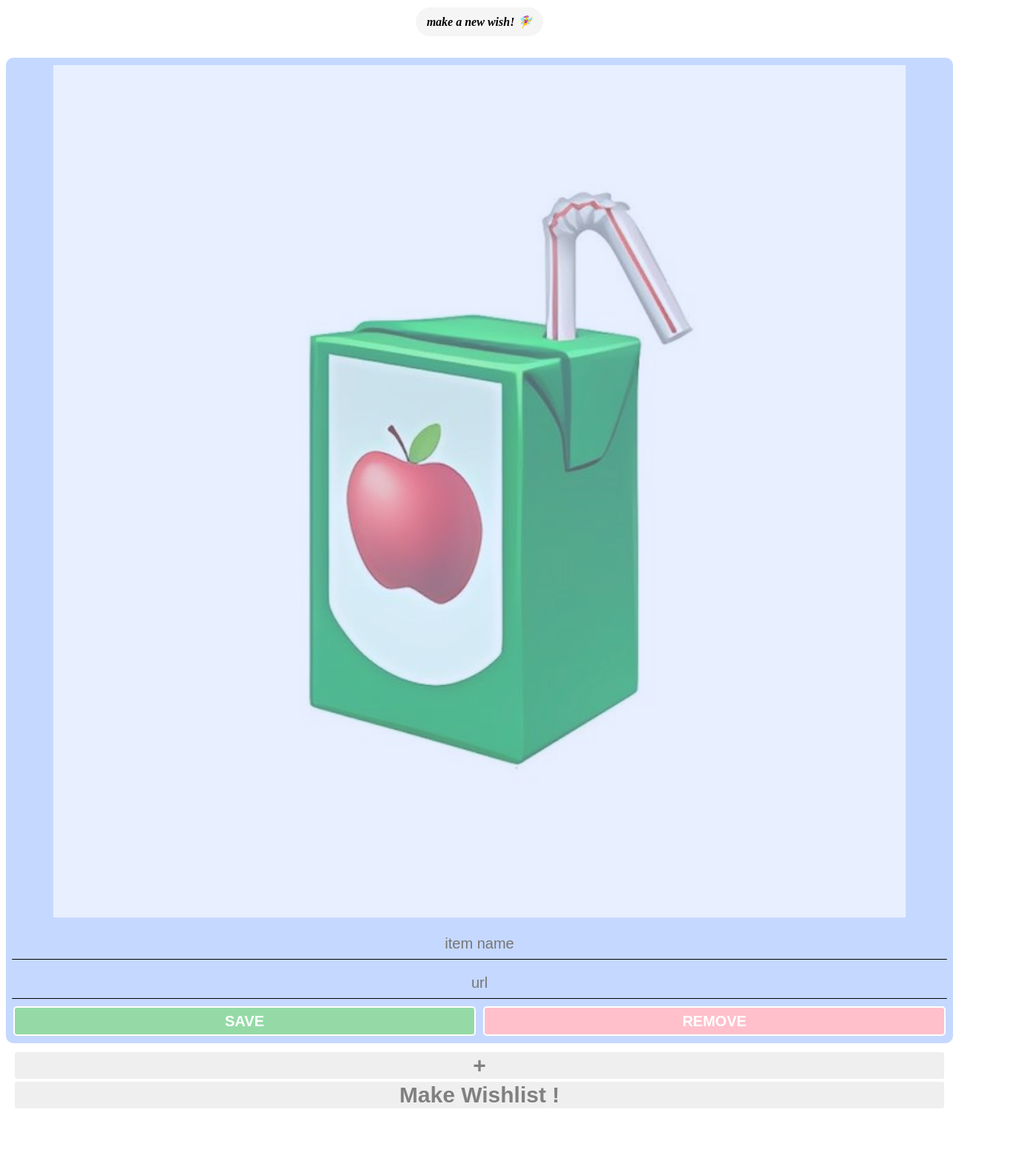
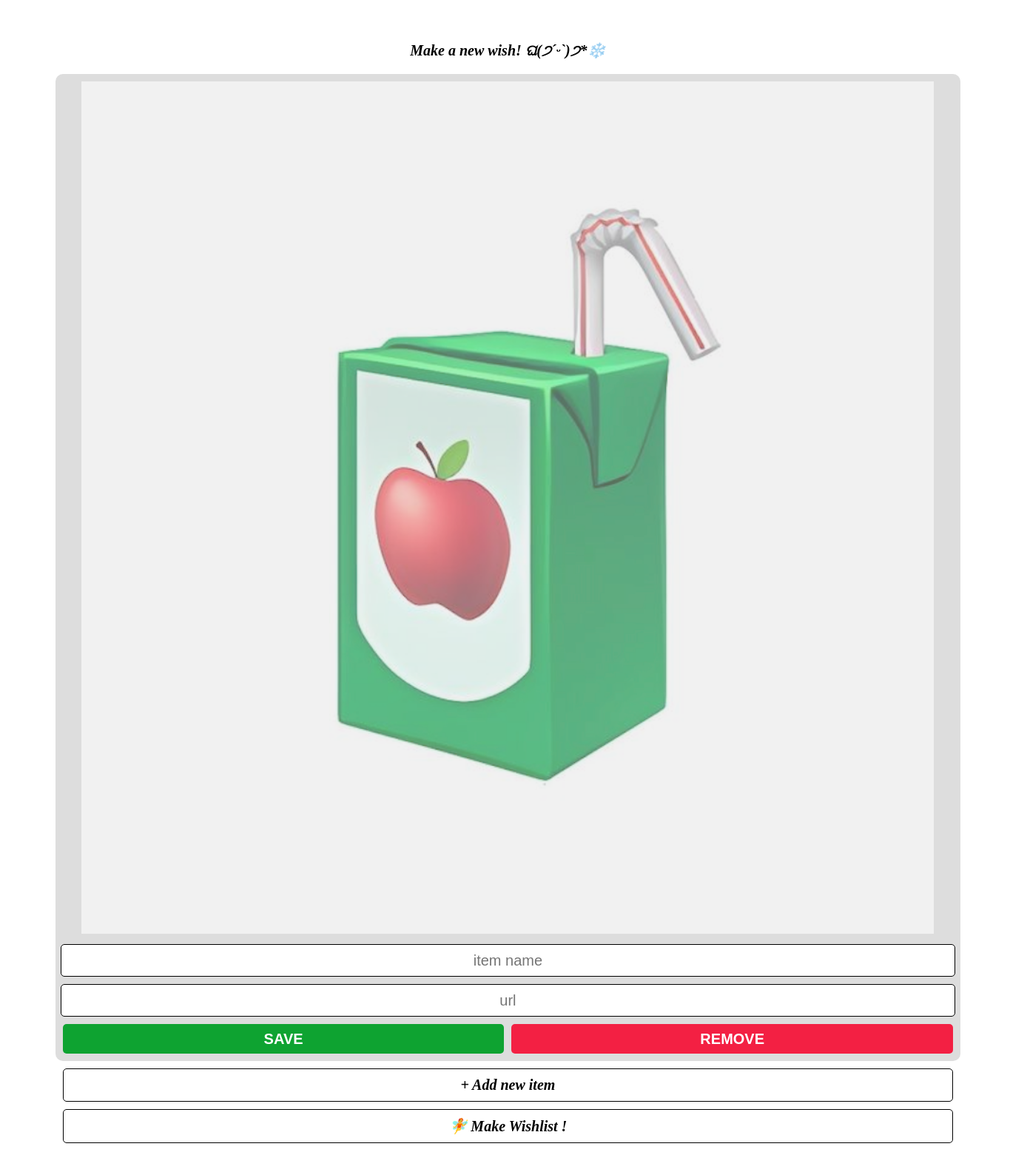
Before and after one commit to sandyleedev/wishlist, a Next.js app in the folder app-front/: page /upload in a window 1280 px wide. Shown: the top 1584 px of the page at 74% size, 1365 px wide, since content can reach past the window. Before the commit the page ends 1500 px from the top, so only its background shows below. Built offline with nearby package versions, Linux system fonts and the light colour scheme.

Commit message:
Add loading component / fix db insert

```diff
--- a/app-front/src/ui/base/Button.tsx
+++ b/app-front/src/ui/base/Button.tsx
@@ -8,12 +8,12 @@ interface ButtonProps {
 }
 
 export const Button = styled.button<ButtonProps>`
-  border: 2px solid white;
+  border: none;
   color: white;
   border-radius: 5px;
   width: ${(props) => props.width || "100px"};
   height: ${(props) => props.height || "40px"};
-  font-weight: 700;
+  font-weight: 600;
   font-size: 20px;
   text-align: center;
 `
--- a/app-front/src/ui/base/Input.tsx
+++ b/app-front/src/ui/base/Input.tsx
@@ -11,13 +11,12 @@ interface BaseInputProps {
 export const Input = styled.input`
   width: 100%;
   height: 40px;
-  border-radius: 1px;
-  border: none;
-  border-bottom: 1px solid black;
+  border-radius: 5px;
+  border: 1px solid black;
   font-size: 20px;
   font-weight: 500;
   text-align: center;
-  background-color: transparent;
+  background-color: white;
   &:focus,
   &:active {
     outline: none;
@@ -35,7 +34,6 @@ export const BaseInput = (props: BaseInputProps) => {
       name={name}
       value={value}
       placeholder={placeholder}
-      autoComplete="off"
     />
   )
 }
--- a/app-front/src/ui/component/upload/LoadingComponent.tsx
+++ b/app-front/src/ui/component/upload/LoadingComponent.tsx
@@ -4,14 +4,13 @@ import styled from "styled-components"
 
 const Text = styled.div`
   position: absolute;
-    top: 20vw;
+  top: 40vh;
   left: 20vw;
   width: 60vw;
   text-align: center;
   font-weight: 700;
-    font-family: "Poppins", serif;
-    font-size: 6vw;
-    text-transform: uppercase;
+  font-size: 30px;
+  font-style: italic;
 `
 
 export const LoadingComponent = () => {
@@ -21,9 +20,9 @@ export const LoadingComponent = () => {
         autoplay
         loop
         animationData={snowflake}
-                style={{ width: "100vw", position: "absolute", top: 0 }}
+        style={{ width: "100%", position: "absolute", top: 0 }}
       />
-            <Text>Making a wish ..</Text>
+      <Text>Making a wish ! 🧚‍♀️</Text>
     </>
   )
 }
--- a/app-front/src/ui/component/upload/NewItem.tsx
+++ b/app-front/src/ui/component/upload/NewItem.tsx
@@ -2,8 +2,7 @@ import styled from "styled-components"
 import DefaultImage from "@/ui/component/upload/DefaultImage"
 import { Input } from "@/ui/base/Input"
 import TwoButtons from "@/ui/component/upload/TwoButtons"
-import { ChangeEvent, useRef, useState } from "react"
-import { imageAxios } from "@/infra/axiosConfig"
+import { useRef, useState } from "react"
 
 interface NewItemProps {
   id: number
@@ -15,13 +14,14 @@ interface NewItemProps {
 }
 
 const Wrapper = styled.div`
-  background-color: rgb(158, 190, 255, 0.6);
+    background-color: rgba(198, 198, 198, 0.6);
     border-radius: 10px;
     display: flex;
     flex-direction: column;
     gap: 10px;
     align-items: center;
     padding: 10px;
+    width: 94vw;
     height: min-content;
 `
 
@@ -31,14 +31,6 @@ const Preview = styled.img<{ $isSaved: boolean }>`
   &:hover {
     cursor: ${(props) => (props.$isSaved ? "default" : "pointer")};
   }
-`
-
-const NameField = styled.span`
-  width: 100%;
-  height: 40px;
-  font-size: 20px;
-  font-weight: 700;
-  text-align: center;
 `
 
 const ItemField = styled.a`
@@ -85,8 +77,6 @@ export const NewItem = (props: NewItemProps) => {
       setIsLoading(false)
     }
   }
-
-
 
   return (
     <>
--- a/app-front/src/ui/component/upload/TwoButtons.tsx
+++ b/app-front/src/ui/component/upload/TwoButtons.tsx
@@ -8,13 +8,13 @@ const Wrapper = styled.div`
 `
 
 const LeftBtn = styled(Button)`
-  background-color: #95daa6;
-  flex-grow: 1;
+    background-color: #0ea331;
+    flex-grow: 1;
 `
 
 const RightBtn = styled(Button)`
-  background-color: pink;
-  flex-grow: 1;
+    background-color: #f32043;
+    flex-grow: 1;
 `
 
 interface TwoButtonProps {
--- a/app-front/src/ui/page/Upload.tsx
+++ b/app-front/src/ui/page/Upload.tsx
@@ -1,15 +1,22 @@
 import { formDataAxios } from "@/infra/axiosConfig"
 import NewItem from "@/ui/component/upload/NewItem"
 import useItemManage from "@/ui/hook/useItemManage"
-import { AddButton, GridWrapper, Title, Wrapper } from "@/ui/page/newListPartialStyle"
+import {
+  AddButton,
+  ButtonWrapper,
+  GridWrapper,
+  Title,
+  Wrapper,
+} from "@/ui/page/newListPartialStyle"
+import { useState } from "react"
+import LoadingComponent from "@/ui/component/upload/LoadingComponent"
 
 export const Upload = () => {
-
   const { itemArray, addItem, saveItem, removeItem } = useItemManage()
+  const [isUploading, setIsUploading] = useState(false)
 
   const renderWishlist = async () => {
-    console.log("wishlist coming!")
-
+    setIsUploading(true)
     // array의 item들을 하나의 formdata로 만들기
 
     const formData = new FormData()
@@ -22,7 +29,9 @@ export const Upload = () => {
 
     try {
       const res = await formDataAxios.post("/render-list", formData)
-      console.log(res)
+      const wishlist_id = res.data.data.wishlist_id
+      window.location.href = `/wishlist/${wishlist_id}`
+      setIsUploading(false)
     } catch (e) {
       console.error(e)
     }
@@ -30,9 +39,16 @@ export const Upload = () => {
 
   return (
     <>
+      {isUploading ? (
+        <>
+          <LoadingComponent />
+        </>
+      ) : (
         <Wrapper>
           <>
-          <Title>make a new wish! 🧚‍♀️</Title>
+            <Title>
+              Make a new wish! ଘ(੭ˊᵕˋ)੭*❄️
+            </Title>
             <GridWrapper>
               {itemArray.map((item) => (
                 <NewItem
@@ -46,10 +62,13 @@ export const Upload = () => {
                 />
               ))}
             </GridWrapper>
-          <AddButton onClick={addItem}>+</AddButton>
-          <AddButton onClick={renderWishlist}>Make Wishlist !</AddButton>
+            <ButtonWrapper>
+              <AddButton onClick={addItem}>+ Add new item</AddButton>
+              <AddButton onClick={renderWishlist}>🧚 Make Wishlist !</AddButton>
+            </ButtonWrapper>
           </>
         </Wrapper>
+      )}
     </>
   )
 }
--- a/app-front/src/ui/page/newListPartialStyle.tsx
+++ b/app-front/src/ui/page/newListPartialStyle.tsx
@@ -4,26 +4,28 @@ import { Button } from "@/ui/base/Button"
 export const Wrapper = styled.div`
   background-color: white;
   width: 100vw;
-  height: 100vh;
   display: flex;
   flex-direction: column;
   align-items: center;
-  padding-bottom: 3vw;
+  padding: 3vw;
   font-style: italic;
 `
 
 export const GridWrapper = styled.div`
   display: grid;
-  width: 100%;
-  max-width: 100%; /* 필요시 최대 크기 설정 */
-  min-width: 100%;
   gap: 10px; /* 아이템 간의 간격 */
   padding: 10px;
-  margin-top: 60px;
-
   /* 2x2 그리드 레이아웃 */
   //grid-template-columns: repeat(2, 1fr);
   //grid-template-rows: repeat(2, 1fr);
+`
+
+export const ButtonWrapper = styled.div`
+  display: flex;
+  flex-direction: column;
+  margin-bottom: 10px;
+  gap: 10px;
+  width: 94vw;
 `
 
 export const GridItem = styled.div`
@@ -42,18 +44,21 @@ export const GridItem = styled.div`
 `
 
 export const Title = styled.div`
-  background-color: whitesmoke;
+  color: black;
   padding: 10px 15px;
   font-weight: 700;
-  position: absolute;
-  top: 10px;
-  border-radius: 20px;
+  font-size: 20px;
+  text-align: center;
 `
 
-export const AddButton = styled(Button)`
-  width: calc(100vw - 20px);
-  height: 50px;
-  font-size: 30px;
-  color: grey;
+export const AddButton = styled.div`
+  font-size: 20px;
+  border: 1px solid black;
+  border-radius: 5px;
+  color: black;
   cursor: pointer;
+  font-weight: 700;
+  padding: 10px;
+  text-align: center;
+  flex: 1;
 `
```
Also changed, not shown: app-front/src/pages/index.tsx (+0 -10 lines), app-front/src/ui/component/wishlist/Footer.tsx (added, +37 -0 lines), app-front/src/ui/component/wishlist/Island.tsx (added, +31 -0 lines), app-front/src/ui/page/Wishlist.tsx (+7 -1 lines), 1 other file (tests, documents, lock files or other folders). Lines whose indentation alone changed are shown as unchanged.
